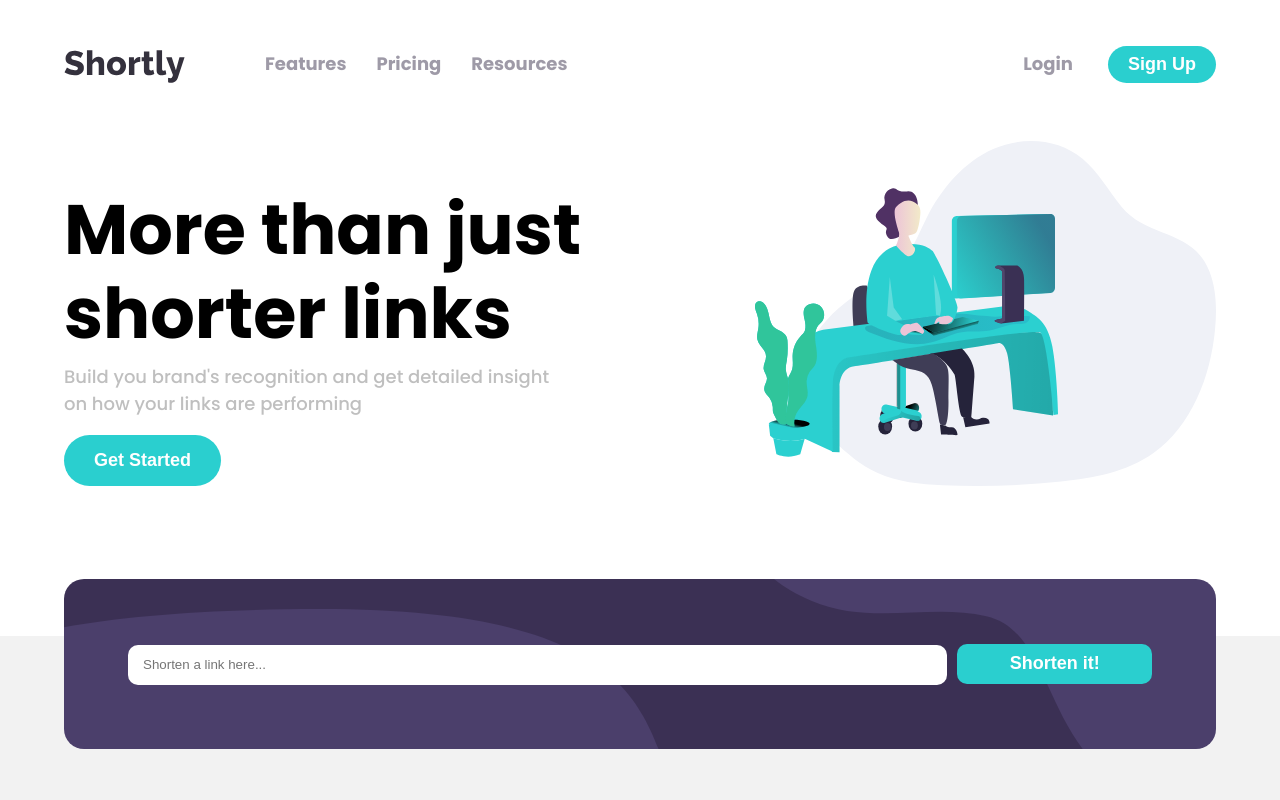
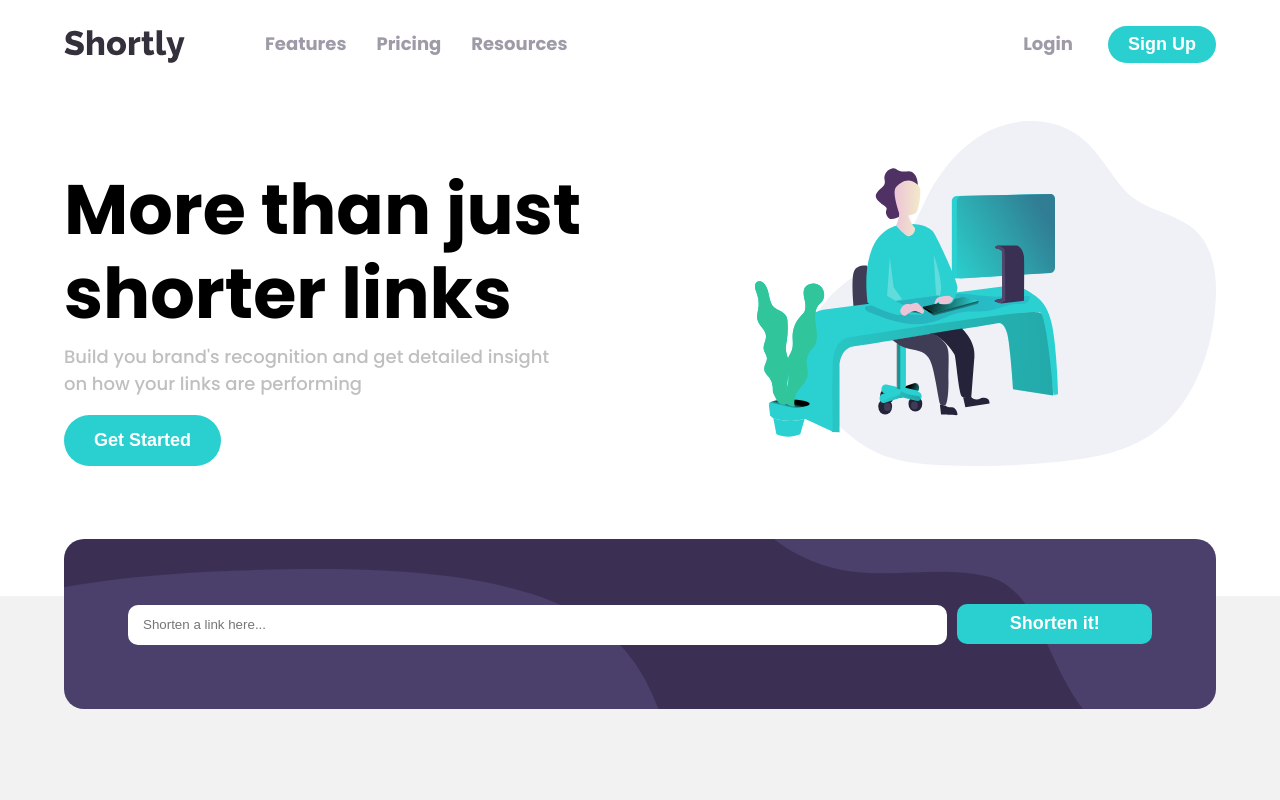
Before and after one commit to Knowledge-JO/shortly, a React (Vite) app: page / in a window 1280 px wide. Shown: the top 800 px of the page. Built offline with nearby package versions, Linux system fonts and the light colour scheme.

Commit message:
container padding top

```diff
--- a/src/styles/App.css
+++ b/src/styles/App.css
@@ -1,3 +1,3 @@
 .container {
-  padding: 50px 5%;
+  padding: 30px 5%;
 }
```
